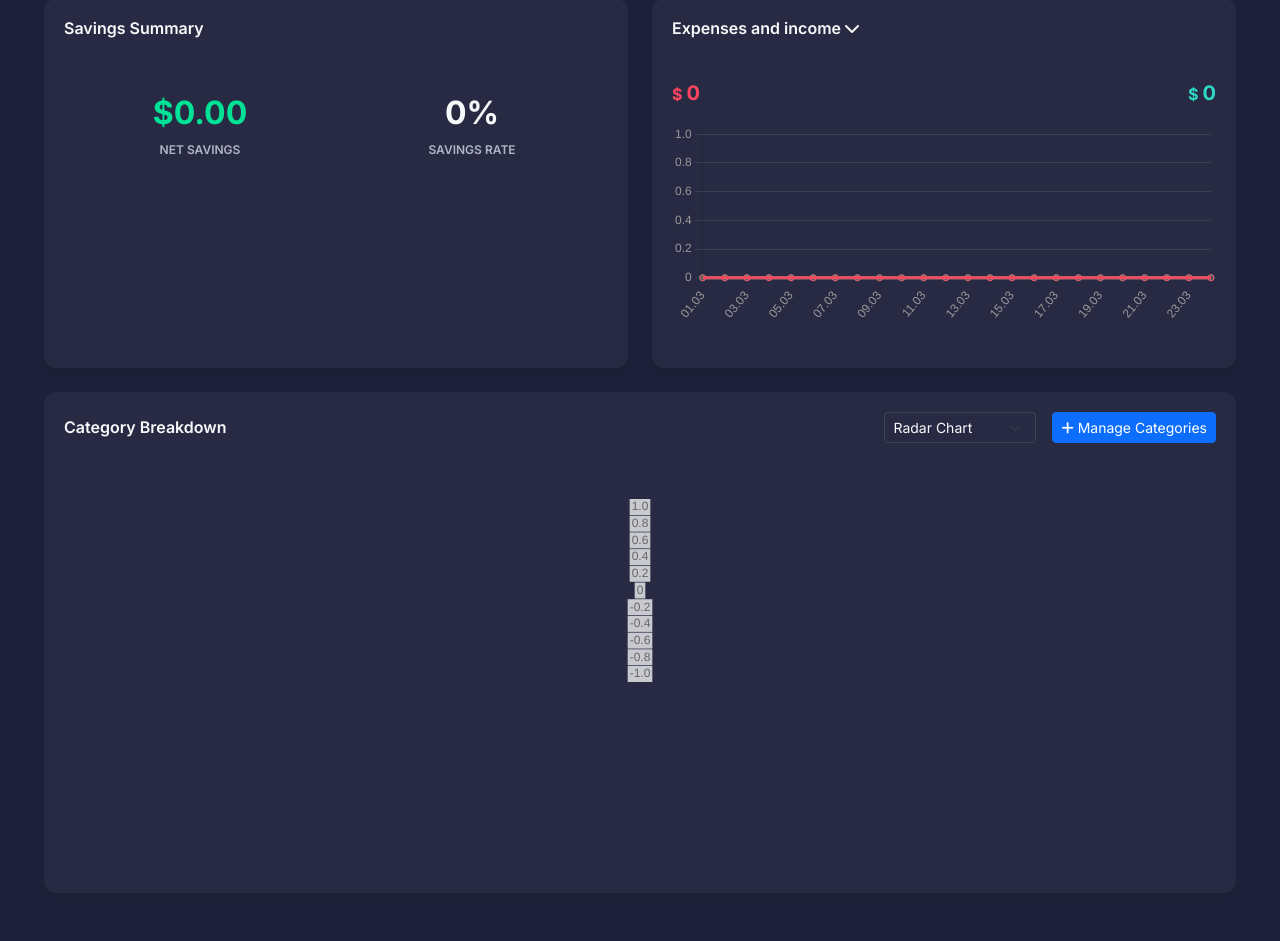
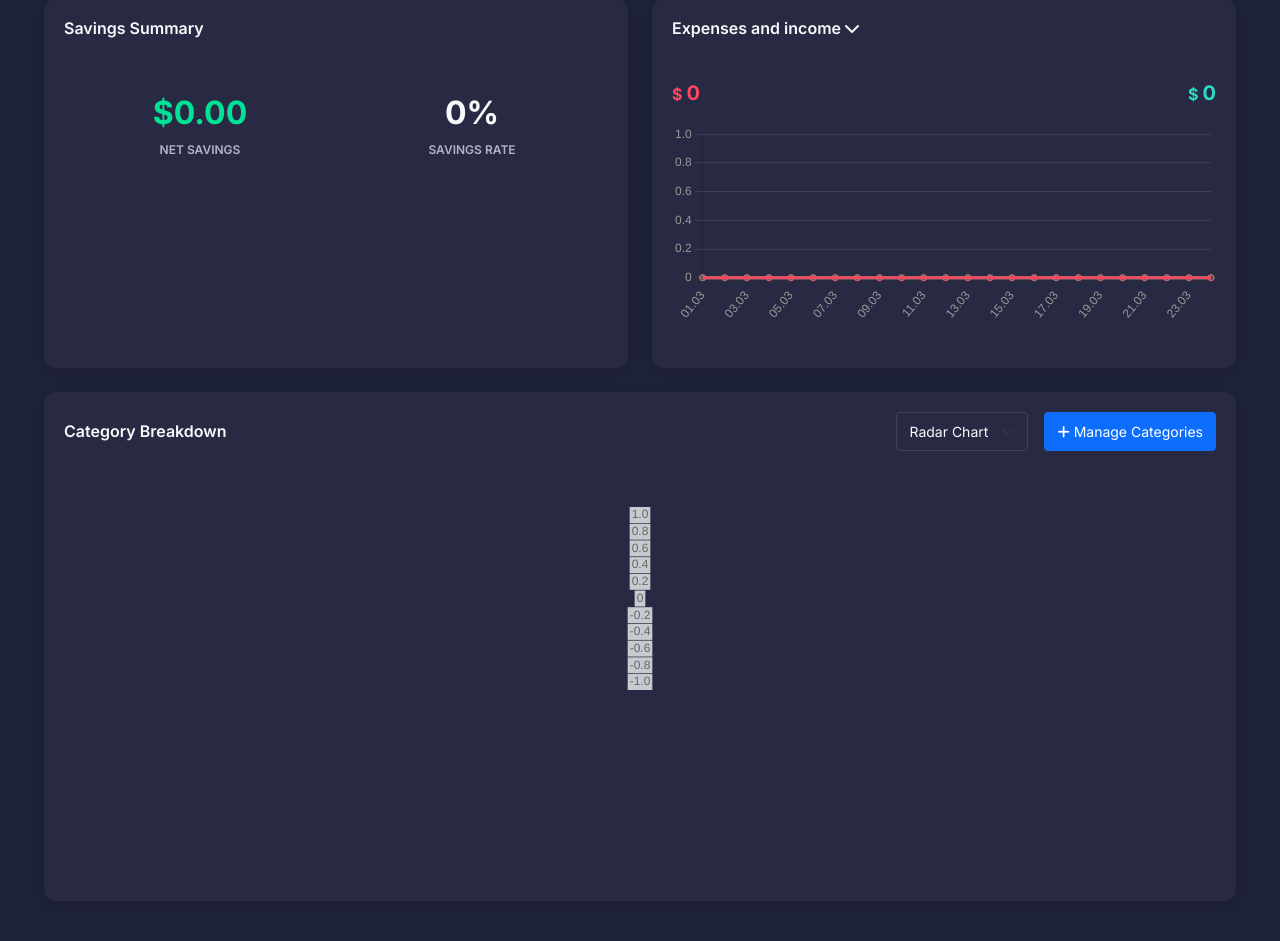
Before and after one commit to jagaldevs/finance-flask, a Flask app: page /dashboard/ in a window 1280 px wide. Shown: the part 213-1154 px from the top of the page. Run offline with Flask 3, Linux system fonts and the light colour scheme; the visitor is signed in with stand-in values (Sample User, id 1); data that the repository does not hold is empty; some libraries are stand-ins or nearby versions.

Commit message:
Update main.css

```diff
--- a/app/static/css/main.css
+++ b/app/static/css/main.css
@@ -516,3 +516,15 @@ body {
     margin: 0.5rem;
   }
 }
+/* Better touch targets */
+.btn,
+.nav-link,
+.form-control,
+.form-select {
+  padding: 0.5rem 0.75rem;
+}
+
+.dropdown-item {
+  padding-top: 0.5rem;
+  padding-bottom: 0.5rem;
+}
```
